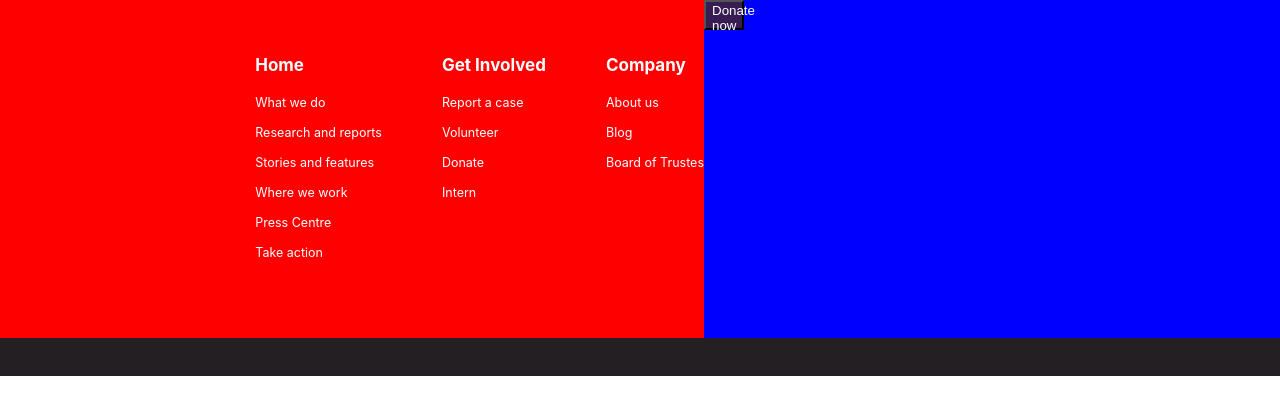
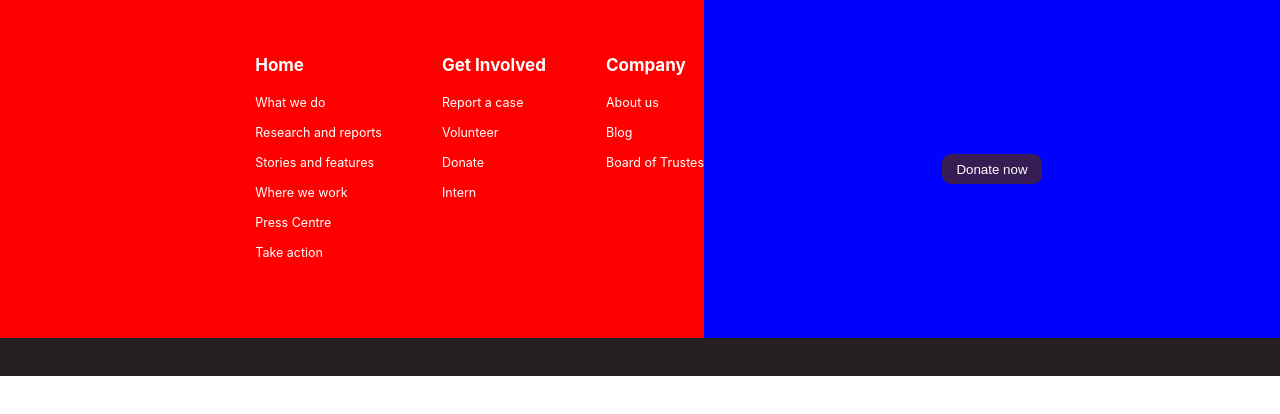
Before and after one commit to DevIsmail-coder/Project-Alert, a React (Vite) app: page / in a window 1280 px wide. Shown: the top 414 px of the page. Built offline with nearby package versions, Linux system fonts and the light colour scheme.

Commit message:
install a react independence

```diff
--- a/package.json
+++ b/package.json
@@ -12,6 +12,7 @@
   "dependencies": {
     "react": "^19.0.0",
     "react-dom": "^19.0.0",
+    "react-icons": "^5.5.0",
     "react-router-dom": "^7.2.0"
   },
   "devDependencies": {
--- a/src/pages/Filter/Filter.css
+++ b/src/pages/Filter/Filter.css
@@ -20,12 +20,6 @@
     gap: 60px;
     background-color: red;
 }
-
-.Filtercontainer2{
-    width: 45%;
-    background-color: blue;
-}
-
 .Filtermainwrap{
     display: flex;
     flex-direction: column;
@@ -44,9 +38,20 @@
     color: #FFFFFF;
 }
 
+.Filtercontainer2{
+    width: 45%;
+    display: flex;
+    align-items: center;
+    justify-content: center;
+    background-color: blue;
+}
+
+
 .filterbutton{
-    width: 40px;
+    width: 100px;
     height: 30px;
+    border: none;
+    border-radius: 9px;
     color: #FFFFFF;
     background-color: #371D53;
 }
--- a/src/pages/Filter/Filter.jsx
+++ b/src/pages/Filter/Filter.jsx
@@ -37,6 +37,9 @@ const Filter = () => {
     </article>
     <article className='Filtercontainer2'>
         <button className='filterbutton'>Donate now</button>
+        <span>
+
+        </span>
     </article>
     </div>
     <p></p>
```
Also changed, not shown: 1 other file (tests, documents, lock files or other folders).
